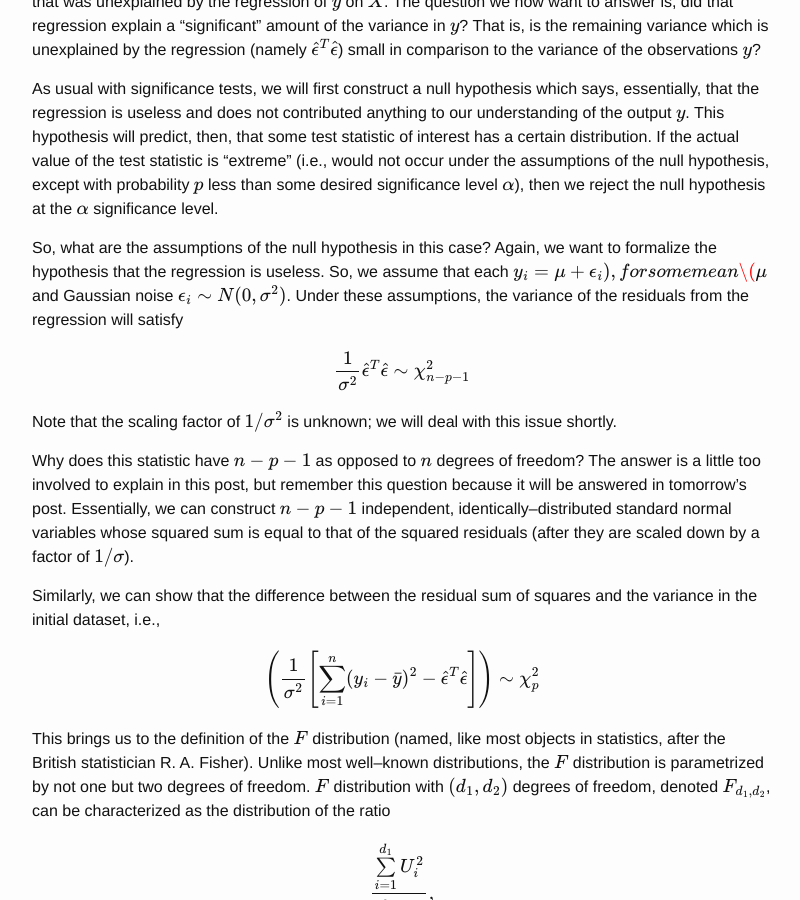
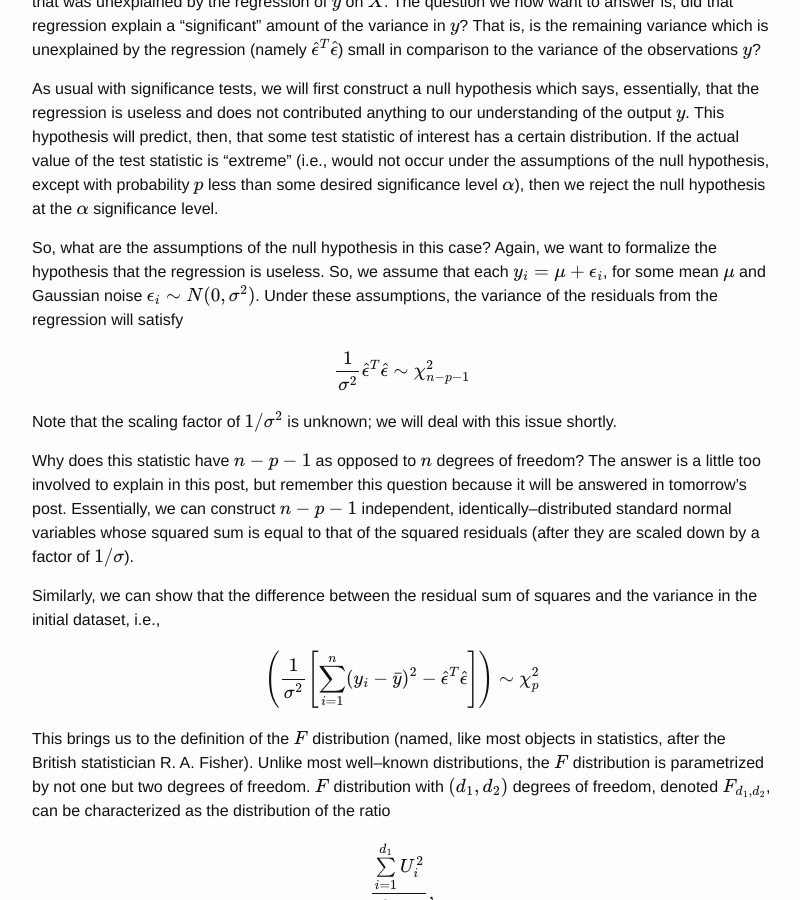
Before and after one commit to ashwins1/ashwins1.github.io, a Jekyll site: the page built from _posts/2015-11-06-manova-board.markdown, in a window 1280 px wide and 900 px high, scrolled down 796 px. Shown: the whole window, without its empty margins (238-1038 px from the left). Built offline with Jekyll 4.4.1, drawn with Linux system fonts in a browser that asks for light colours; formulas are drawn with MathJax 3.

Commit message:
More formatting errors

```diff
--- a/_posts/2015-11-06-manova-board.markdown
+++ b/_posts/2015-11-06-manova-board.markdown
@@ -57,7 +57,7 @@ at the \\(\alpha\\) significance level.
 
 So, what are the assumptions of the null hypothesis in this case? Again, we want
 to formalize the hypothesis that the regression is useless. So, we assume that
-each \\(y_i = \mu + \epsilon_i), for some mean \\(\mu\\) and Gaussian noise
+each \\(y_i = \mu + \epsilon_i\\), for some mean \\(\mu\\) and Gaussian noise
 \\(\epsilon_i \sim N(0, \sigma^2)\\). Under these assumptions, the variance
 of the residuals from the regression will satisfy
 
```
